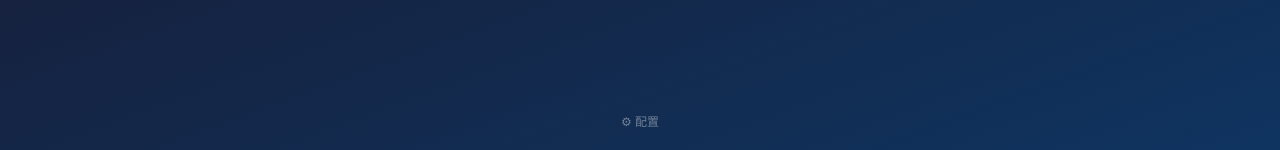
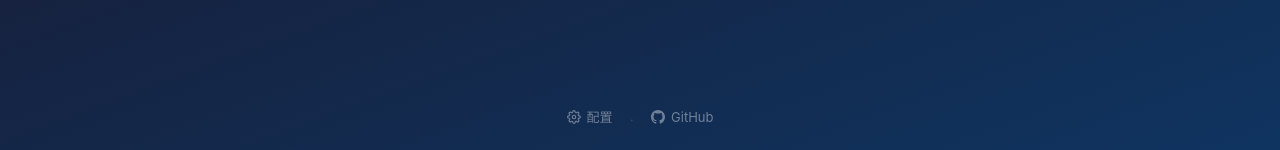
Before and after one commit to DoLovya/door-clicker, a Flask app: page / in a window 1280 px wide. Shown: the part 650-800 px from the top of the page. Run offline with Flask 3, Linux system fonts and the light colour scheme.

Commit message:
feat(web): 为各前端页面添加GitHub仓库链接
分别在登录页底部、开门页页脚、管理页导航栏添加GitHub图标链接，同步更新CSS样式优化图标与文字排版，调整登录页返回链接布局以适配新增链接，新增页脚分隔符统一开门页布局

```diff
--- a/door-clicker-web/src/static/css/door.css
+++ b/door-clicker-web/src/static/css/door.css
@@ -149,16 +149,41 @@ body {
     left: 0;
     right: 0;
     text-align: center;
+    font-size: 13px;
+    line-height: 1;
+    padding: 0 20px;
 }
 
 .footer a {
     color: rgba(255, 255, 255, 0.4);
     text-decoration: none;
-    font-size: 12px;
+    display: inline-flex;
+    align-items: center;
+    transition: color 0.2s;
+    padding: 6px 10px;
+    border-radius: 6px;
 }
 
 .footer a:hover {
-    color: rgba(255, 255, 255, 0.7);
+    color: rgba(255, 255, 255, 0.8);
+    background: rgba(255, 255, 255, 0.05);
+}
+
+.footer-sep {
+    display: inline-block;
+    margin: 0 4px;
+    color: rgba(255, 255, 255, 0.2);
+    font-size: 11px;
+}
+
+.footer a svg {
+    width: 14px;
+    height: 14px;
+    margin-right: 6px;
+}
+
+.footer a:first-child svg {
+    margin-right: 6px;
 }
 
 /* ===== Toast Override for Door Page ===== */
--- a/door-clicker-web/src/templates/door.html
+++ b/door-clicker-web/src/templates/door.html
@@ -33,7 +33,20 @@
     </div>
 
     <div class="footer">
-        <a href="/config">⚙ 配置</a>
+        <a href="/config" title="配置">
+            <svg viewBox="0 0 24 24" fill="none" stroke="currentColor" stroke-width="2" stroke-linecap="round" stroke-linejoin="round">
+                <circle cx="12" cy="12" r="3"></circle>
+                <path d="M19.4 15a1.65 1.65 0 0 0 .33 1.82l.06.06a2 2 0 0 1 0 2.83 2 2 0 0 1-2.83 0l-.06-.06a1.65 1.65 0 0 0-1.82-.33 1.65 1.65 0 0 0-1 1.51V21a2 2 0 0 1-2 2 2 2 0 0 1-2-2v-.09A1.65 1.65 0 0 0 9 19.4a1.65 1.65 0 0 0-1.82.33l-.06.06a2 2 0 0 1-2.83 0 2 2 0 0 1 0-2.83l.06-.06a1.65 1.65 0 0 0 .33-1.82 1.65 1.65 0 0 0-1.51-1H3a2 2 0 0 1-2-2 2 2 0 0 1 2-2h.09A1.65 1.65 0 0 0 4.6 9a1.65 1.65 0 0 0-.33-1.82l-.06-.06a2 2 0 0 1 0-2.83 2 2 0 0 1 2.83 0l.06.06a1.65 1.65 0 0 0 1.82.33H9a1.65 1.65 0 0 0 1-1.51V3a2 2 0 0 1 2-2 2 2 0 0 1 2 2v.09a1.65 1.65 0 0 0 1 1.51 1.65 1.65 0 0 0 1.82-.33l.06-.06a2 2 0 0 1 2.83 0 2 2 0 0 1 0 2.83l-.06.06a1.65 1.65 0 0 0-.33 1.82V9a1.65 1.65 0 0 0 1.51 1H21a2 2 0 0 1 2 2 2 2 0 0 1-2 2h-.09a1.65 1.65 0 0 0-1.51 1z"></path>
+            </svg>
+            配置
+        </a>
+        <span class="footer-sep">·</span>
+        <a href="https://github.com/DoLovya/door-clicker" target="_blank" rel="noopener" title="GitHub">
+            <svg viewBox="0 0 24 24" fill="currentColor">
+                <path d="M12 0c-6.626 0-12 5.373-12 12 0 5.302 3.438 9.8 8.207 11.387.599.111.793-.261.793-.577v-2.234c-3.338.726-4.033-1.416-4.033-1.416-.546-1.387-1.333-1.756-1.333-1.756-1.089-.745.083-.729.083-.729 1.205.084 1.839 1.237 1.839 1.237 1.07 1.834 2.807 1.304 3.492.997.107-.775.418-1.305.762-1.604-2.665-.305-5.467-1.334-5.467-5.931 0-1.311.469-2.381 1.236-3.221-.124-.303-.535-1.524.117-3.176 0 0 1.008-.322 3.301 1.23.957-.266 1.983-.399 3.003-.404 1.02.005 2.047.138 3.006.404 2.291-1.552 3.297-1.23 3.297-1.23.653 1.653.242 2.874.118 3.176.77.84 1.235 1.911 1.235 3.221 0 4.609-2.807 5.624-5.479 5.921.43.372.823 1.102.823 2.222v3.293c0 .319.192.694.801.576 4.765-1.589 8.199-6.086 8.199-11.386 0-6.627-5.373-12-12-12z"/>
+            </svg>
+            GitHub
+        </a>
     </div>
 
     <div class="toast" id="toast"></div>
```
Also changed, not shown: door-clicker-web/src/static/css/login.css (+6 -3 lines), door-clicker-web/src/templates/index.html (+9 -1 lines), door-clicker-web/src/templates/login.html (+9 -1 lines), .trae/documents/add-github-link_plan.md (added).
